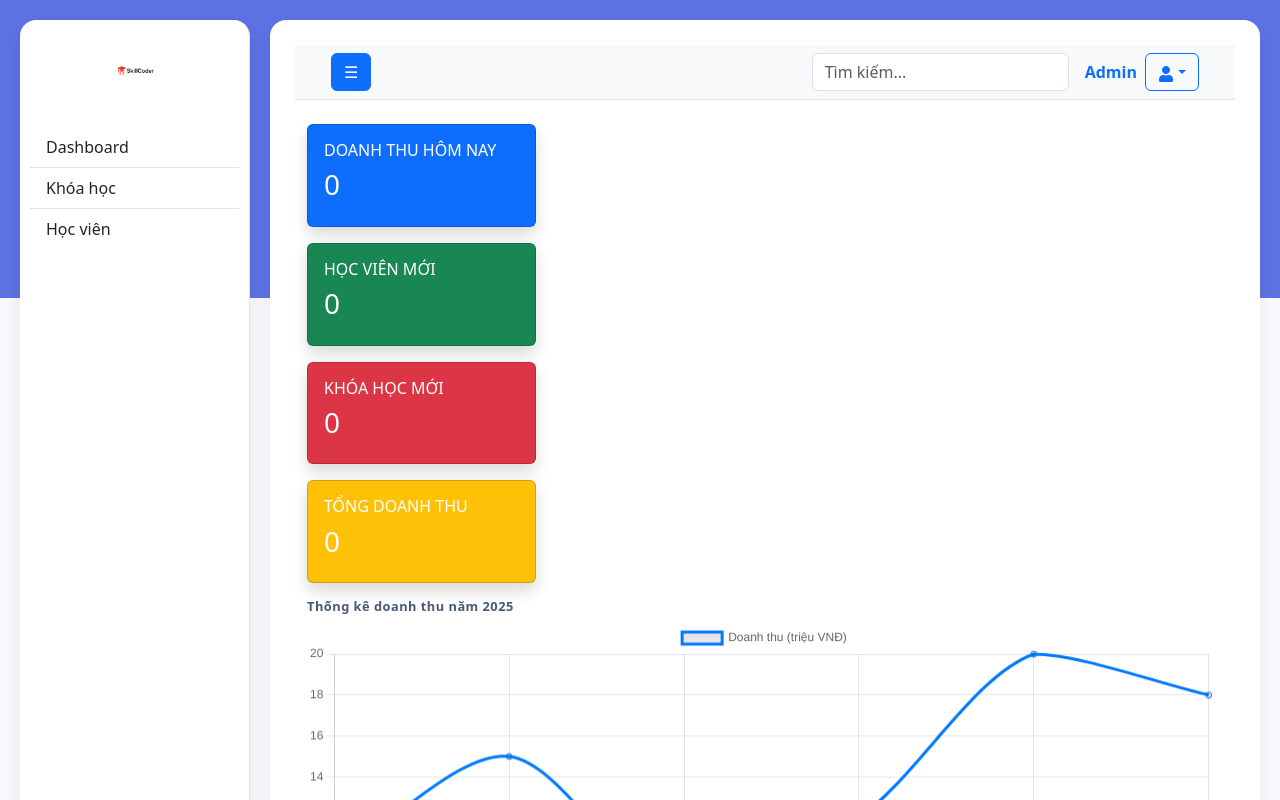
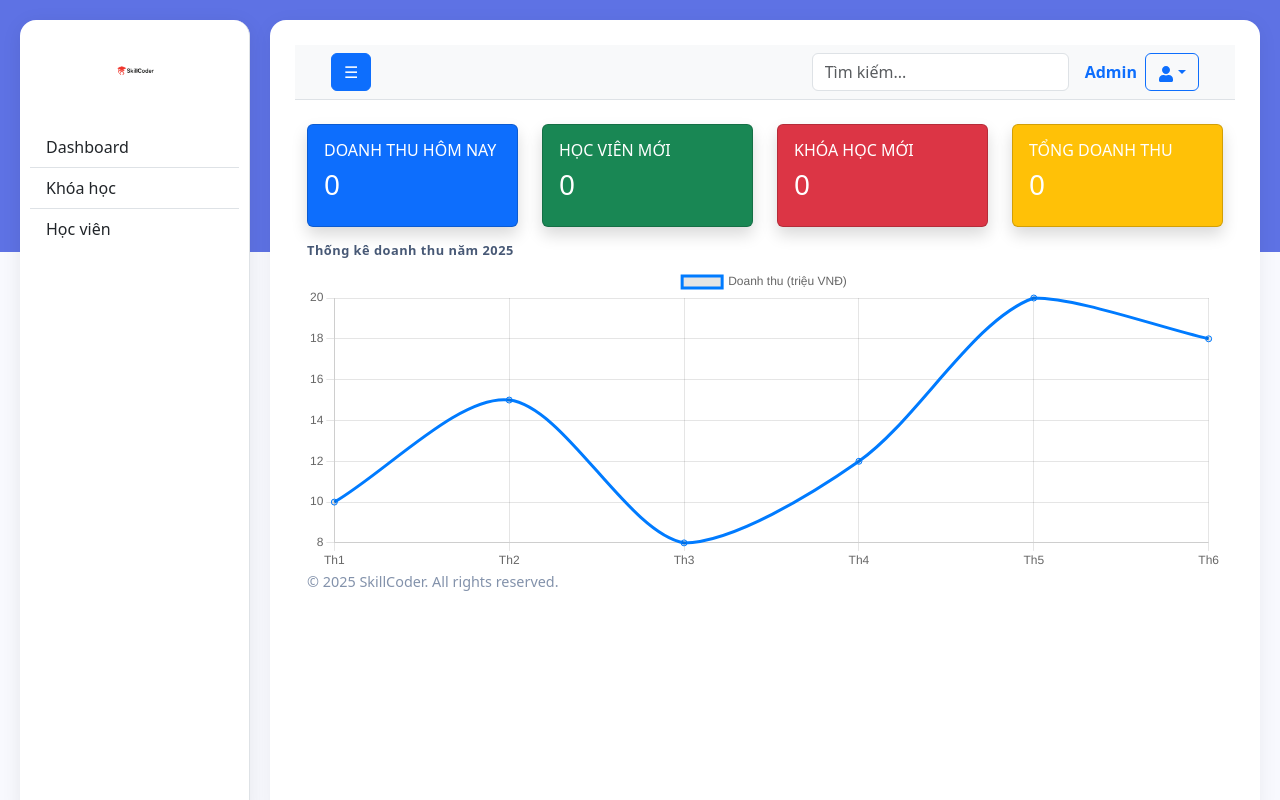
Before and after one commit to Hutech-ChillTech/Hutech-Edu, a React app: page /admin/dashboard in a window 1280 px wide. Shown: the top 800 px of the page. Built offline with nearby package versions, Linux system fonts and the light colour scheme; the HTML template or start-up script is replaced by a standard one.

Commit message:
update frontend

```diff
--- a/src/pages/Admin/DashboardPage.tsx
+++ b/src/pages/Admin/DashboardPage.tsx
@@ -38,7 +38,7 @@ const DashboardPage: React.FC = () => {
 
   return (
     <div>
-      <div className={`${styles["row"]}`}>
+      <div className="row">
         <StatCard title="DOANH THU HÔM NAY" value="0" color="primary" />
         <StatCard title="HỌC VIÊN MỚI" value="0" color="success" />
         <StatCard title="KHÓA HỌC MỚI" value="0" color="danger" />
```
